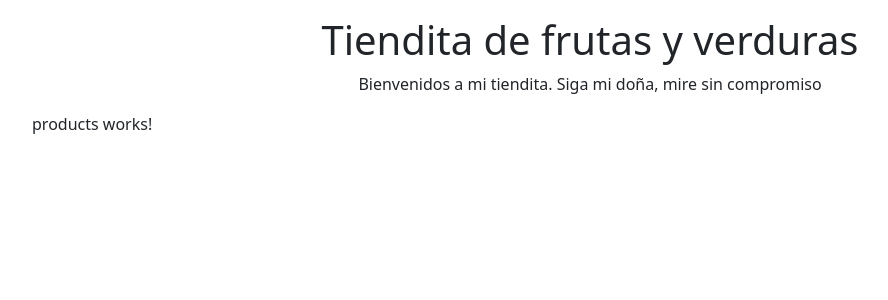
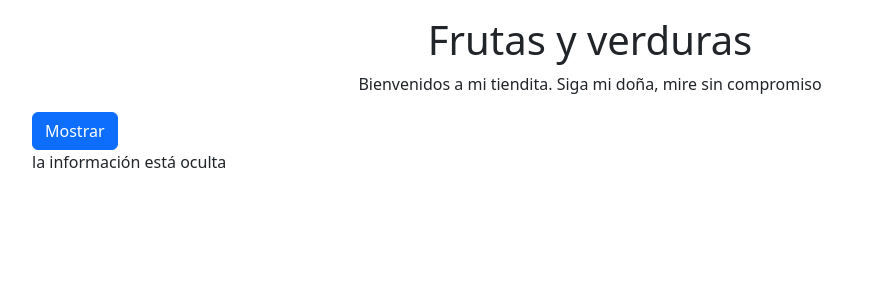
Before and after one commit to samusinho/angular-basics, an Angular app: page / in a window 1280 px wide. Shown: the top 300 px of the page, without its empty margins (50-938 px from the left). Built offline with nearby package versions, Linux system fonts and the light colour scheme.

Commit message:
binding - interpolacion

```diff
--- a/src/app/home/home.component.html
+++ b/src/app/home/home.component.html
@@ -1,10 +1,12 @@
 <div class="container mt-3 text-center">
-    <h1>Tiendita de frutas y verduras</h1>
+    <h1>{{title}}</h1>
     <p>
         Bienvenidos a mi tiendita.
         Siga mi doña, mire sin compromiso
     </p>
 </div>
 <div class="container">
-    <app-products></app-products>
+    <button class="btn btn-primary" (click)="onClickButton()">{{btnText}}</button>
+
+    <p>{{infoText}}</p>
 </div>
--- a/src/app/home/home.component.ts
+++ b/src/app/home/home.component.ts
@@ -8,8 +8,18 @@ import { Component, OnInit } from '@angular/core';
 export class HomeComponent implements OnInit {
 
   constructor() { }
+  title = "Frutas y verduras"
+  btnText = "Mostrar"
+  infoText = "la información está oculta"
+  infoHidden = true;
 
   ngOnInit(): void {
   }
 
+  onClickButton() {
+    this.infoHidden = !this.infoHidden;
+    this.btnText = this.infoHidden ? "Mostrar" : "Ocultar"
+    this.infoText = this.infoHidden ? "la información está oculta" : "La información ya no está oculta"
+  }
+
 }
```
